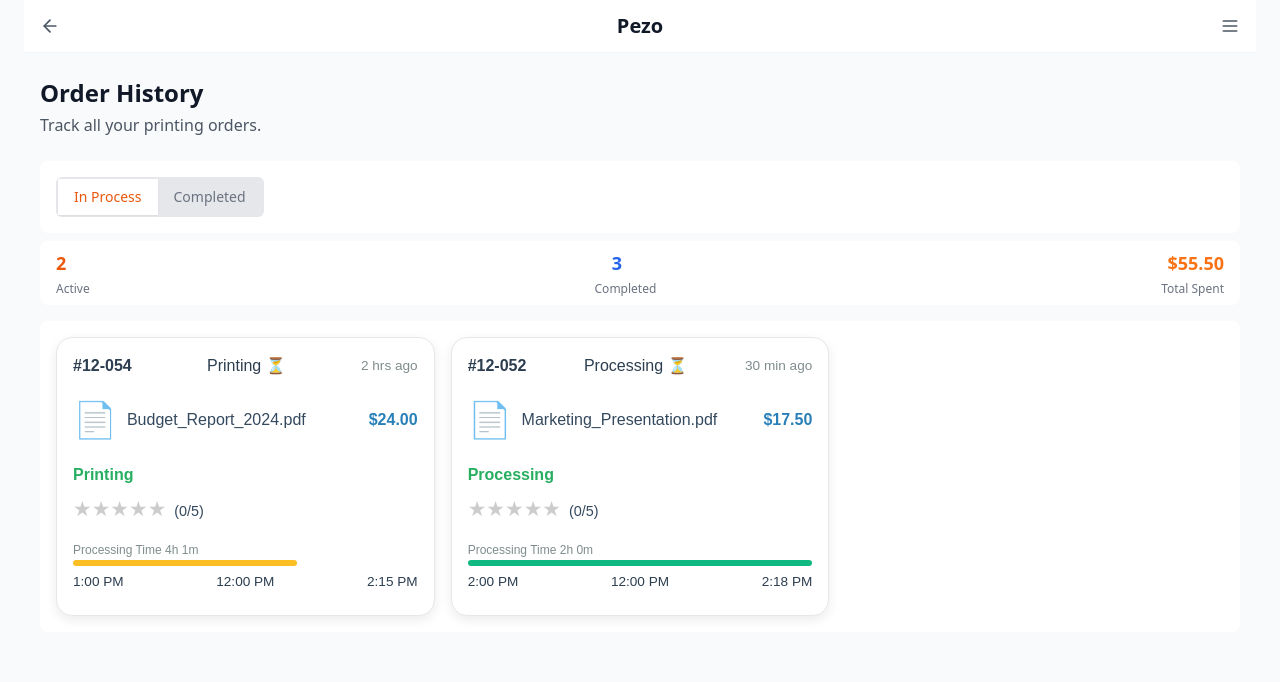
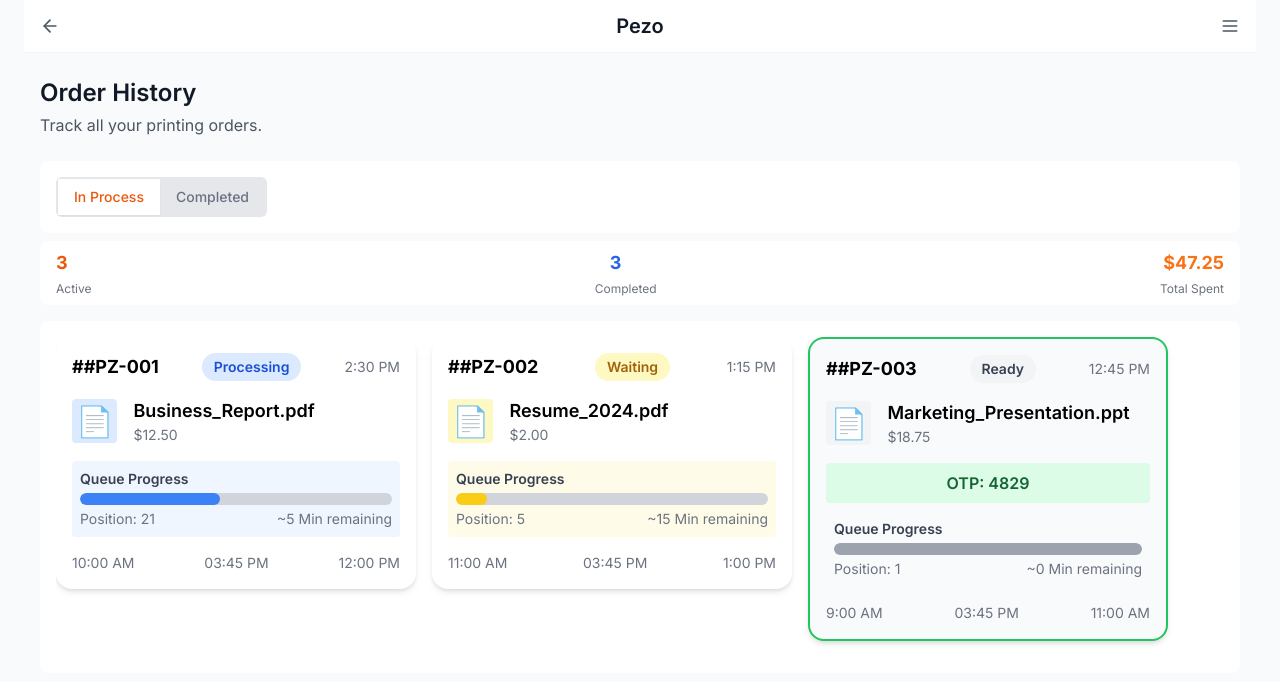
Before and after one commit to khush-9545/Pezo-activity-page, a React (Vite) app: page / in a window 1280 px wide. Both pictures are taken after a click on the button "In Process". Shown: the top 682 px of the page. Built offline with nearby package versions, Linux system fonts and the light colour scheme.

Commit message:
Updated UI and fixed styling

```diff
--- a/index.html
+++ b/index.html
@@ -4,6 +4,7 @@
     <meta charset="UTF-8" />
     <link rel="icon" type="image/svg+xml" href="/vite.svg" />
     <meta name="viewport" content="width=device-width, initial-scale=1.0" />
+    <link href="https://fonts.googleapis.com/css2?family=Inter:wght@400;500;600;700&display=swap" rel="stylesheet">
     <title>Pezo Order History Mobile UI</title>
   </head>
   <body>
--- a/src/App.jsx
+++ b/src/App.jsx
@@ -3,8 +3,8 @@ import {
   ArrowLeft,
   Menu
 } from 'lucide-react';
+import CompletedOrderCard from './components/CompletedOrderCard';
 import InProcessOrderCard from './components/InProcessOrderCard';
-import CompletedOrderCard from './components/CompletedOrderCard';
 
 const sampleOrders = [
   {
@@ -32,26 +32,44 @@ const sampleOrders = [
     queueProgress: 100
   },
   {
-    id: '#12-054',
-    status: 'In Process',
-    timeAgo: '2 hrs ago',
-    fileName: 'Budget_Report_2024.pdf',
-    price: '$24.00',
-    rating: 0,
-    processingStartTime: '1:00 PM',
-    processingEndTime: '2:15 PM',
-    queueProgress: 65
+    id: '#PZ-001',
+    status: 'Processing',
+    timeAgo: '2:30 PM',
+    fileName: 'Business_Report.pdf',
+    price: '$12.50',
+    rating: 4,
+    processingStartTime: '10:00 AM',
+    processingEndTime: '12:00 PM',
+    queueProgress: 45,
+    position: 21,
+    remainingTime: '5 Min'
   },
   {
-    id: '#12-052',
-    status: 'In Process',
-    timeAgo: '30 min ago',
-    fileName: 'Marketing_Presentation.pdf',
-    price: '$17.50',
+    id: '#PZ-002',
+    status: 'Waiting',
+    timeAgo: '1:15 PM',
+    fileName: 'Resume_2024.pdf',
+    price: '$2.00',
     rating: 0,
-    processingStartTime: '2:00 PM',
-    processingEndTime: '2:18 PM',
-    queueProgress: 100
+    processingStartTime: '11:00 AM',
+    processingEndTime: '1:00 PM',
+    queueProgress: 10,
+    position: 5,
+    remainingTime: '15 Min'
+  },
+  {
+    id: '#PZ-003',
+    status: 'Ready',
+    timeAgo: '12:45 PM',
+    fileName: 'Marketing_Presentation.ppt',
+    price: '$18.75',
+    rating: 5,
+    processingStartTime: '9:00 AM',
+    processingEndTime: '11:00 AM',
+    queueProgress: 100,
+    position: 1,
+    remainingTime: '0 Min',
+    otp: '4829'
   },
   {
     id: '#12-053',
@@ -71,9 +89,8 @@ function App() {
   const [activeTab, setActiveTab] = useState('completed');
   const [orders, setOrders] = useState(sampleOrders);
 
-  const inProcessOrders = orders.filter(order => order.status === 'In Process');
+  const inProcessOrders = orders.filter(order => ['Processing', 'Waiting', 'Ready'].includes(order.status));
   const completedOrders = orders.filter(order => order.status === 'Completed');
-
   const displayedOrders = activeTab === 'in-process' ? inProcessOrders : completedOrders;
 
   const totalSpend = orders.reduce((sum, order) => sum + parseFloat(order.price.slice(1)), 0);
@@ -96,7 +113,6 @@ function App() {
 
   return (
     <div className="min-h-screen bg-gray-50 w-full max-w-7xl mx-auto px-2 sm:px-4 lg:px-6">
-      {/* Top App Bar */}
       <div className="bg-white border-b border-gray-100">
         <div className="flex items-center justify-between px-2 sm:px-4 py-3">
           <ArrowLeft size={20} className="text-gray-600" />
@@ -106,13 +122,11 @@ function App() {
       </div>
 
       <div className="px-2 sm:px-4 pt-6">
-        {/* Section Header */}
         <div className="mb-6">
           <h2 className="text-xl sm:text-2xl font-semibold text-gray-900 mb-1">Order History</h2>
           <p className="text-base text-gray-600">Track all your printing orders.</p>
         </div>
 
-        {/* Segmented Tabs */}
         <div className="bg-white rounded-lg mb-2">
           <div className="flex items-center justify-between px-2 sm:px-4 py-3 sm:py-4">
             <div className="relative flex bg-gray-200 rounded-md p-0.5">
@@ -140,7 +154,6 @@ function App() {
           </div>
         </div>
 
-        {/* Counts and Total */}
         <div className="bg-white rounded-lg px-2 sm:px-4 py-2 mb-4">
           <div className="flex items-center justify-between">
             <div className="text-center">
@@ -160,30 +173,35 @@ function App() {
           </div>
         </div>
 
-        {/* Order Cards */}
-        <div className="bg-white rounded-lg p-2 sm:p-4 grid grid-cols-1 md:grid-cols-2 lg:grid-cols-3 gap-2 sm:gap-4">
+        <div className="bg-white rounded-lg p-2 sm:p-4">
           {activeTab === 'in-process' ? (
-            displayedOrders.map((order) => (
-              <InProcessOrderCard
-                key={order.id}
-                order={order}
-                onRatingChange={updateOrderRating}
-                onCommentSubmit={updateOrderComment}
-              />
-            ))
+            <div className="flex flex-row space-x-4 pb-4 flex-nowrap overflow-x-auto">
+              {displayedOrders.map((order) => (
+                <div key={order.id} className="flex-shrink-0 w-[360px]">
+                  <InProcessOrderCard
+                    order={order}
+                    onCommentSubmit={updateOrderComment}
+                    onRatingChange={updateOrderRating}
+                  />
+                </div>
+              ))}
+            </div>
           ) : (
-            displayedOrders.map((order) => (
-              <CompletedOrderCard
-                key={order.id}
-                order={order}
-                onCommentSubmit={updateOrderComment}
-              />
-            ))
+            <div className="flex flex-row space-x-4 pb-4 flex-nowrap overflow-x-auto">
+              {displayedOrders.map((order) => (
+                <div key={order.id} className="flex-shrink-0 w-[360px]">
+                  <CompletedOrderCard
+                    order={order}
+                    onCommentSubmit={updateOrderComment}
+                    onRatingChange={updateOrderRating}
+                  />
+                </div>
+              ))}
+            </div>
           )}
         </div>
       </div>
 
-      {/* Bottom spacing */}
       <div className="h-20"></div>
     </div>
   );
--- a/src/components/InProcessOrderCard.jsx
+++ b/src/components/InProcessOrderCard.jsx
@@ -1,78 +1,122 @@
 import React, { useState } from "react";
-import "./Card.css";
+
 const InProcessOrderCard = ({ order, onRatingChange, onCommentSubmit }) => {
   const [rating, setRating] = useState(order.rating || 0);
+
   const handleRatingChange = (newRating) => {
     setRating(newRating);
     if (onRatingChange) {
       onRatingChange(order.id, newRating);
     }
   };
-  const processingDuration = order.processingEndTime ?
-    Math.floor(Math.random() * 200) + 100 : 201; // in minutes
 
-  const hours = Math.floor(processingDuration / 60);
-  const minutes = processingDuration % 60;
-  const durationText = hours > 0 ? `${hours}h ${minutes}m` : `${minutes}m`;
+  // Determine status and corresponding Tailwind classes
+  const status = order.status || "Processing"; // default to Processing if not provided
 
-  let status = 'Processing';
-  let progressClass = 'progress-processing';
-  if (order.queueProgress < 30) {
-    status = 'Preparing';
-    progressClass = 'progress-preparing';
-  } else if (order.queueProgress < 70) {
-    status = 'Printing';
-    progressClass = 'progress-printing';
-  }
+  const statusBg = {
+    Processing: "bg-white",
+    Waiting: "bg-white",
+    Ready: "bg-gray-50",
+    Completed: "bg-green-50",
+  };
+
+  const sectionBg = {
+    Processing: "bg-blue-50",
+    Waiting: "bg-yellow-50",
+    Ready: "bg-gray-50",
+    Completed: "bg-green-50",
+  };
+
+  const symbolBg = {
+    Processing: "bg-blue-100",
+    Waiting: "bg-yellow-100",
+    Ready: "bg-gray-100",
+    Completed: "bg-green-100",
+  };
+
+  const badgeBg = {
+    Processing: "bg-blue-100 text-blue-700",
+    Waiting: "bg-yellow-100 text-yellow-700",
+    Ready: "bg-gray-100 text-gray-700",
+    Completed: "bg-green-100 text-green-700",
+  };
+
+  const progressBarColor = {
+    Processing: "bg-blue-500",
+    Waiting: "bg-yellow-400",
+    Ready: "bg-gray-400",
+    Completed: "bg-green-500",
+  };
+
+  // Format times
+  const currentTime = new Date().toLocaleTimeString([], { hour: '2-digit', minute: '2-digit' }) || "Now";
+
   return (
-    <div className="card">
-      <div className="card-head">
-        <span className="order-id">{order.id}</span>
-        <span className="status processing">{status} ⏳</span>
-        <span className="time">{order.timeAgo}</span>
+    <div className={`rounded-2xl shadow-md p-4 w-full max-w-md mx-auto ${statusBg[status] || "bg-blue-50"} ${status === "Ready" ? "border-2 border-green-500" : ""}`}>
+      {/* Header */}
+      <div className="flex justify-between items-center mb-4">
+        <div className="font-bold text-lg truncate">#{order.id}</div>
+        <div className={`px-3 py-1 rounded-full text-sm font-semibold ${badgeBg[status] || "bg-blue-100 text-blue-700"}`}>
+          {status}
+        </div>
+        <div className="text-gray-500 text-sm">{order.timeAgo || currentTime}</div>
       </div>
-      <div className="card-body">
-        <div className="file-info">
-          <div className="file-icon">📄</div>
-          <div className="file-details">
-            <span className="file-name">{order.fileName}</span>
-            <span className="file-price">{order.price}</span>
-          </div>
-        </div>
-        <div className="feedback">
-          <span className="feedback-status">{status}</span>
-          <div className="rating">
-            {[1,2,3,4,5].map((star) => {
-              return (
-                <span
-                  key={star}
-                  className={star <= rating ? "star filled" : "star"}
-                  onClick={() => handleRatingChange(star)}
-                  style={{ cursor: 'pointer' }}
-                >
-                  ★
-                </span>
-              );
-            })}
-            <span className="rating-value">({rating}/5)</span>
-          </div>
-        </div>
-        <div className="processing-time">
-          <span className="durationn">Processing Time {durationText}</span>
-          <div className="progress-bar">
-            <div
-              className={`progress ${progressClass}`}
-              style={{ width: `${order.queueProgress}%`, height: '100%' }}
-            ></div>
-          </div>
-          <div className="time-lab">
-            <span>{order.processingStartTime}</span>
-            <span>12:00 PM</span>
-            <span>{order.processingEndTime}</span>
-          </div>
+
+      {/* Body */}
+      <div className="flex items-center mb-4 space-x-4">
+        <div className={`text-3xl flex-shrink-0 p-1 rounded ${symbolBg[status] || "bg-blue-100"}`}>📄</div>
+        <div className="flex-1 min-w-0">
+          <div className="text-lg font-semibold truncate">{order.fileName}</div>
+          <div className="text-gray-500 text-sm truncate">{order.price}</div>
         </div>
       </div>
+
+      {/* OTP for Ready status */}
+      {status === "Ready" && order.otp && (
+        <div className="mb-2 p-2 bg-green-100 text-green-800 rounded text-center font-semibold">
+          OTP: {order.otp}
+        </div>
+      )}
+
+      {/* Queue Progress */}
+      <div className={`mb-2 p-2 rounded ${sectionBg[status] || "bg-blue-50"}`}>
+        <div className="text-sm font-semibold text-gray-700 mb-1">Queue Progress</div>
+        <div className="w-full bg-gray-300 rounded-full h-3 overflow-hidden">
+          <div
+            className={`${progressBarColor[status] || "bg-blue-500"} h-3 rounded-full`}
+            style={{ width: `${order.queueProgress || 0}%` }}
+          ></div>
+        </div>
+        <div className="flex justify-between text-gray-500 text-sm mt-1">
+          <div>Position: {order.position || "N/A"}</div>
+          <div>~{order.remainingTime || "5 Min"} remaining</div>
+        </div>
+      </div>
+
+      {/* Footer Timeline */}
+      <div className="flex justify-between text-gray-500 text-sm mt-4">
+        <div>{order.processingStartTime || "Start"}</div>
+        <div>{currentTime}</div>
+        <div>{order.processingEndTime || "End"}</div>
+      </div>
+
+      {/* Optional Rating */}
+      {false && (
+        <div className="flex justify-end mt-4 space-x-1">
+          {[1, 2, 3, 4, 5].map((star) => (
+            <button
+              key={star}
+              onClick={() => handleRatingChange(star)}
+              className={`text-xl ${star <= rating ? "text-yellow-400" : "text-gray-300"}`}
+              aria-label={`Rate ${star} star`}
+            >
+              ★
+            </button>
+          ))}
+        </div>
+      )}
     </div>
   );
 };
+
 export default InProcessOrderCard;
--- a/src/components/StarRating.jsx
+++ b/src/components/StarRating.jsx
@@ -1,7 +1,6 @@
 import React, { useState } from 'react';
 const StarRating = ({ rating, editable = true, onRatingChange, orderId }) => {
   const [hover, setHover] = useState(0);
-
   const handleClick = (value) => {
     if (editable && onRatingChange) {
       onRatingChange(orderId, value);
--- a/tailwind.config.js
+++ b/tailwind.config.js
@@ -2,7 +2,11 @@
 export default {
   content: ['./index.html', './src/**/*.{js,ts,jsx,tsx}'],
   theme: {
-    extend: {},
+    extend: {
+      fontFamily: {
+        sans: ['Inter', 'sans-serif'],
+      },
+    },
   },
   plugins: [],
 };
```
Also changed, not shown: src/components/Card.css (+52 -0 lines), src/components/CompletedOrderCard.jsx (+8 -11 lines), src/components/OrderCard.jsx (+0 -19 lines), 1 other file (tests, documents, lock files or other folders).
